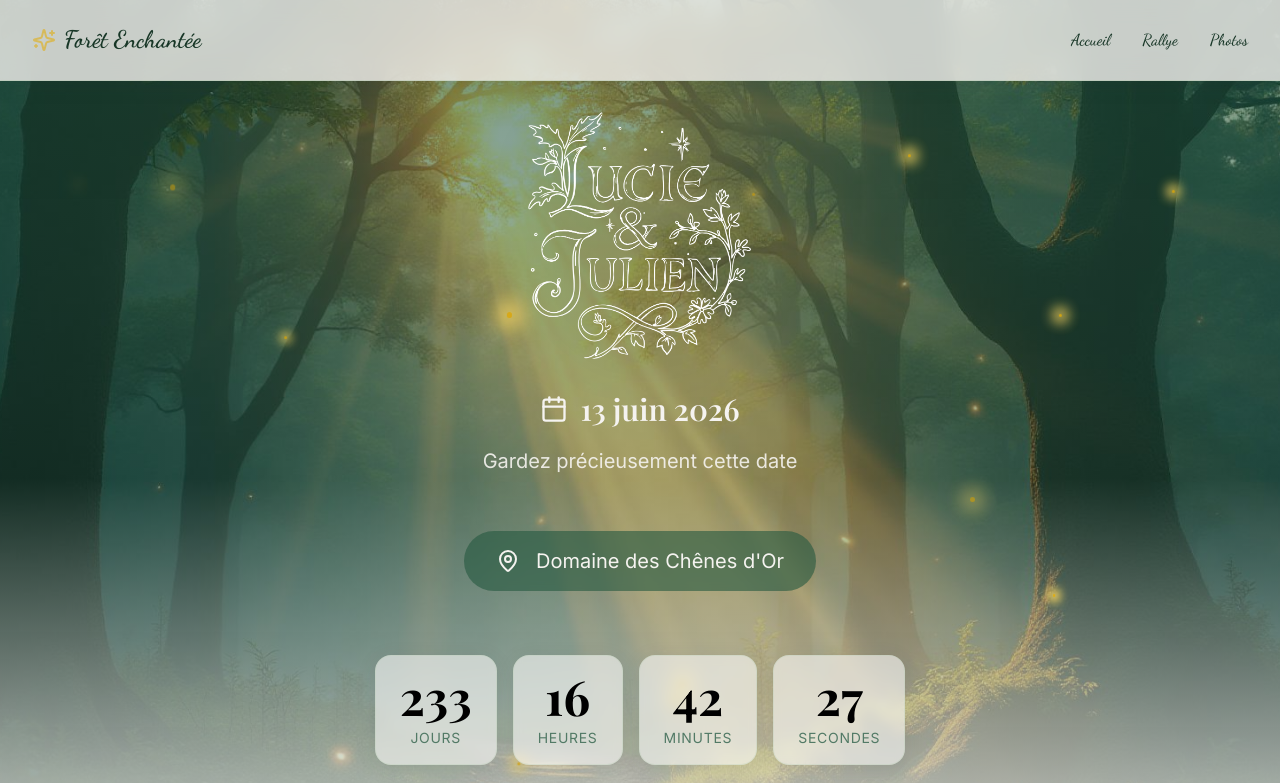
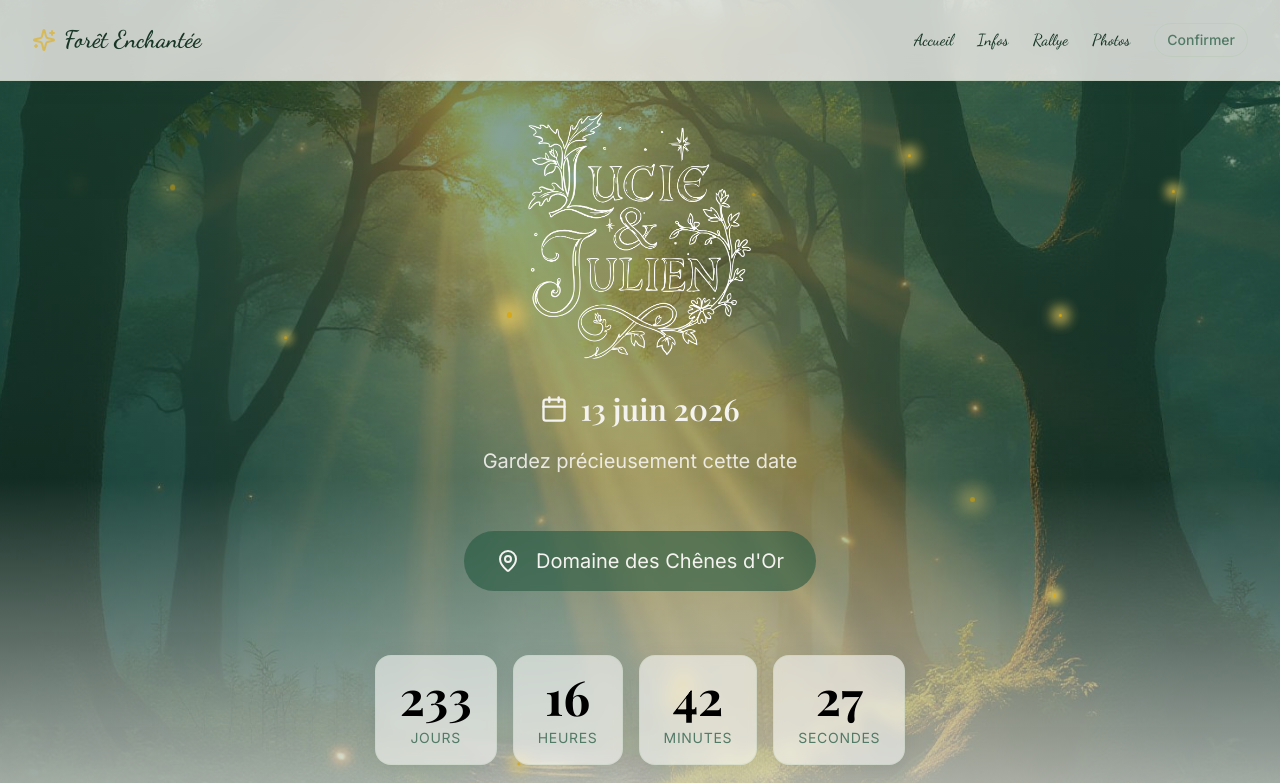
Before and after one commit to vanhegheremi/ljstko, a React (Vite) app: page / in a window 1280 px wide. Shown: the top 783 px of the page. Built offline with nearby package versions, Linux system fonts and the light colour scheme; the HTML template or start-up script is replaced by a standard one.

Commit message:
feat: Add navigation links for form and info

```diff
--- a/src/components/Navigation.tsx
+++ b/src/components/Navigation.tsx
@@ -5,9 +5,23 @@ const Navigation = () => {
 
   const navLinks = [
     { name: "Accueil", path: "/" },
+    { name: "Infos", path: "/", scrollTo: "infos" },
     { name: "Rallye", path: "/rallye" },
     { name: "Photos", path: "/galerie" },
   ];
+
+  const handleNavClick = (e: React.MouseEvent, scrollTo?: string) => {
+    if (scrollTo) {
+      e.preventDefault();
+      const element = document.getElementById(scrollTo);
+      element?.scrollIntoView({ behavior: "smooth" });
+    }
+  };
+
+  const scrollToForm = () => {
+    const element = document.getElementById("confirmation");
+    element?.scrollIntoView({ behavior: "smooth" });
+  };
 
   return (
     <nav className="fixed top-0 left-0 right-0 z-50 bg-background/80 backdrop-blur-md border-b border-border/50 shadow-soft">
@@ -22,16 +36,23 @@ const Navigation = () => {
           </Link>
 
           {/* Navigation Links */}
-          <div className="flex items-center gap-4 sm:gap-8">
+          <div className="flex items-center gap-4 sm:gap-6">
             {navLinks.map((link) => (
               <Link
-                key={link.path}
+                key={link.name}
                 to={link.path}
+                onClick={(e) => handleNavClick(e, link.scrollTo)}
                 className="font-dreaming text-sm sm:text-base font-medium text-foreground hover:text-accent transition-all duration-300"
               >
                 {link.name}
               </Link>
             ))}
+            <button
+              onClick={scrollToForm}
+              className="font-inter text-xs sm:text-sm font-medium text-muted-foreground hover:text-accent transition-all duration-300 border border-border/50 hover:border-accent/50 px-3 py-1.5 rounded-full"
+            >
+              Confirmer
+            </button>
           </div>
         </div>
       </div>
--- a/src/pages/Index.tsx
+++ b/src/pages/Index.tsx
@@ -168,7 +168,7 @@ const Index = () => {
       </section>
 
       {/* Infos Pratiques */}
-      <section className="py-20 px-4 sm:px-6 lg:px-8 bg-muted/50">
+      <section id="infos" className="py-20 px-4 sm:px-6 lg:px-8 bg-muted/50">
         <div className="container mx-auto max-w-4xl">
           <div className="text-center mb-12 animate-fade-in-up">
             <h2 className="font-dreaming text-5xl sm:text-6xl font-bold text-foreground mb-4">
```
